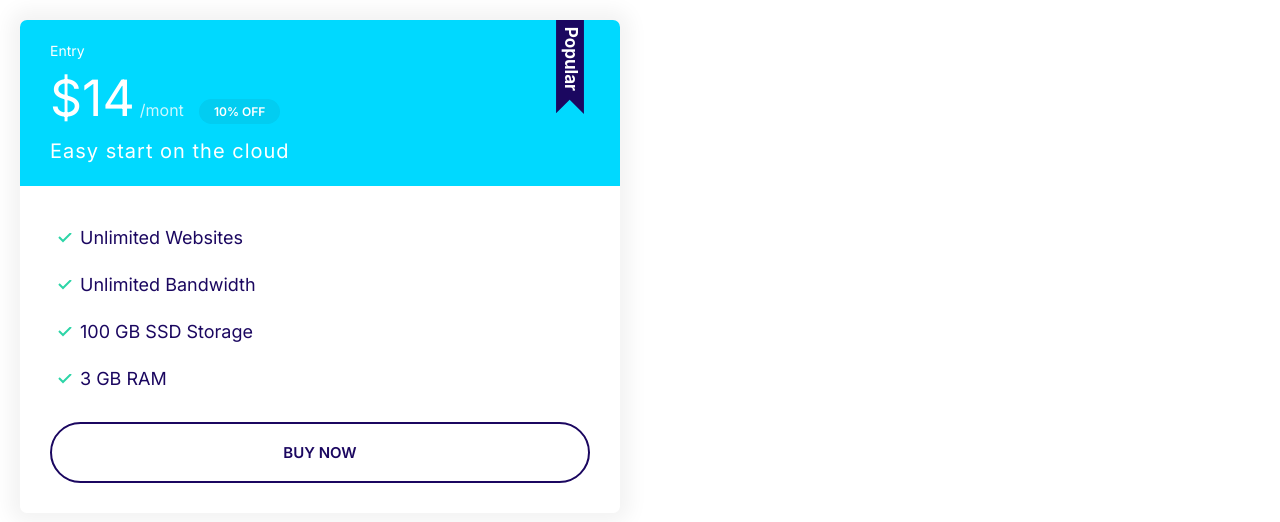
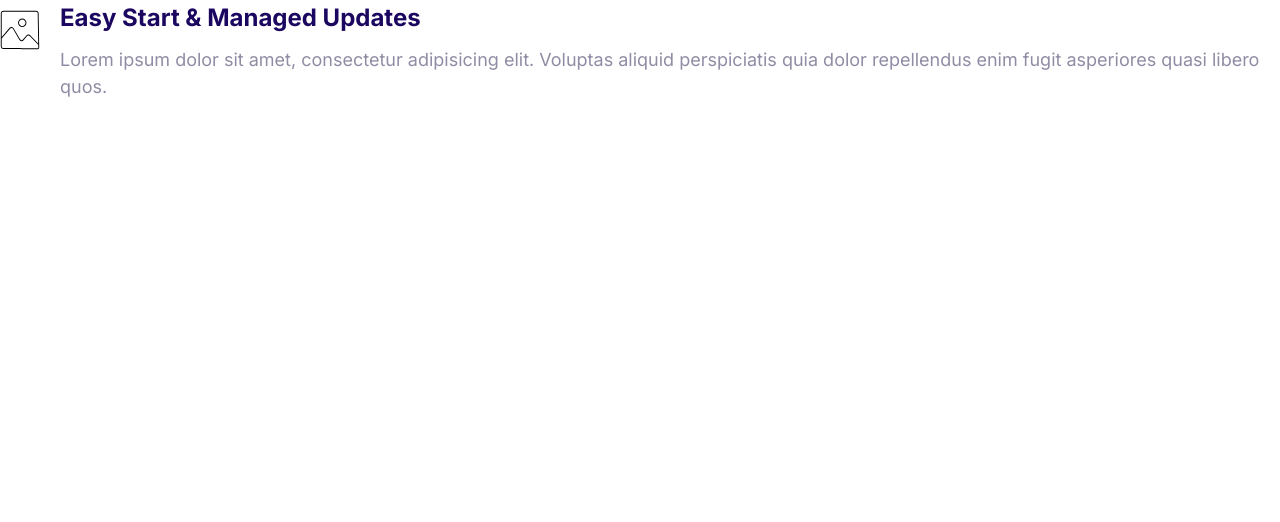
Before and after one commit to vicmanuelr/Moshify-Project, a plain HTML site: page index.html in a window 1280 px wide. Drawn offline with Linux system fonts and the light colour scheme.

Commit message:
Implemented the media components - Added the media.html for markup example and classes created usage. - css style for the basic structure of the media component

```diff
--- a/css/styles.css
+++ b/css/styles.css
@@ -376,3 +376,20 @@ a {
     font-size: 1.7;
   }
 }
+
+/* Media */
+.media {
+  display:flex;
+}
+
+.media__title {
+  margin-top: 0;
+}
+
+.media__body {
+  margin: 0 2rem;
+}
+
+.media__image {
+  margin-top: 1rem;
+}
--- a/index.html
+++ b/index.html
@@ -14,26 +14,19 @@
     <link rel="stylesheet" href="css/styles.css" />
   </head>
   <body>
-    <div style="width: 50%; padding: 20px">
-      <div class="plan plan--polular">
-        <div class="card card--secondary">
-          <header class="card__header">
-            <h3 class="plan__name">Entry</h3>
-            <span class="plan__price">$14</span>
-            <span class="plan__billing-cycle">/mont</span>
-            <span class="badge badge--secondary badge--small">10% OFF</span>
-            <span class="plan__description">Easy start on the cloud</span>
-          </header>
-          <div class="card__body">
-            <ul class="list list--tick">
-              <li class="list__item">Unlimited Websites</li>
-              <li class="list__item">Unlimited Bandwidth</li>
-              <li class="list__item">100 GB SSD Storage</li>
-              <li class="list__item">3 GB RAM</li>
-            </ul>
-            <button class="btn btn--outline btn--block">Buy Now</button>
-          </div>
-        </div>
+    <div class="media">
+      <div class="media__image">
+        <svg class="icon icon--primary">
+          <use xlink:href="images/sprite.svg#snap"></use>
+        </svg>
+      </div>
+      <div class="media__body">
+        <h3 class="media__title">Easy Start & Managed Updates</h3>
+        <p>
+          Lorem ipsum dolor sit amet, consectetur adipisicing elit. Voluptas
+          aliquid perspiciatis quia dolor repellendus enim fugit asperiores
+          quasi libero quos.
+        </p>
       </div>
     </div>
   </body>
```
Also changed, not shown: components/media.html (added, +15 -0 lines).
